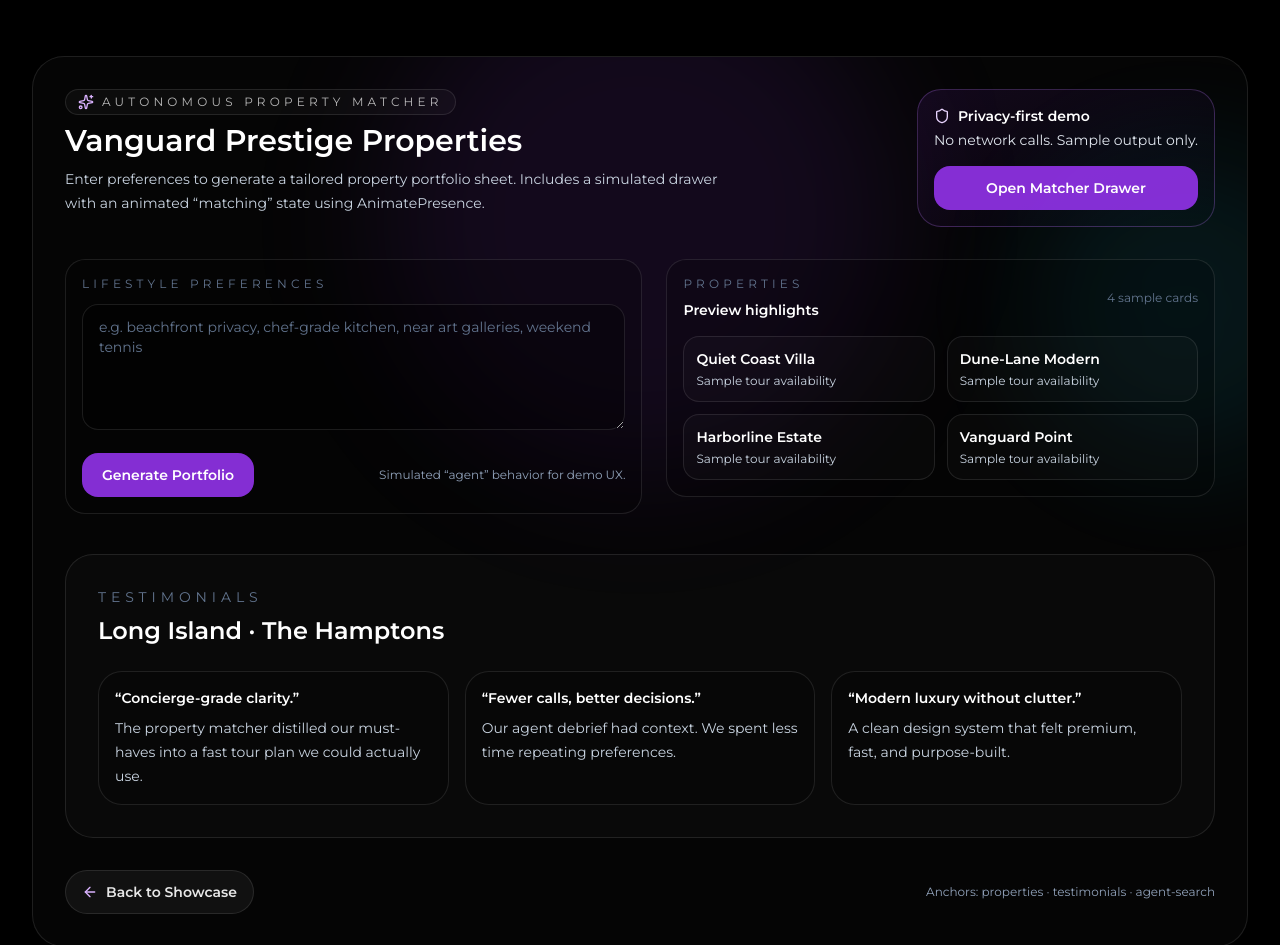
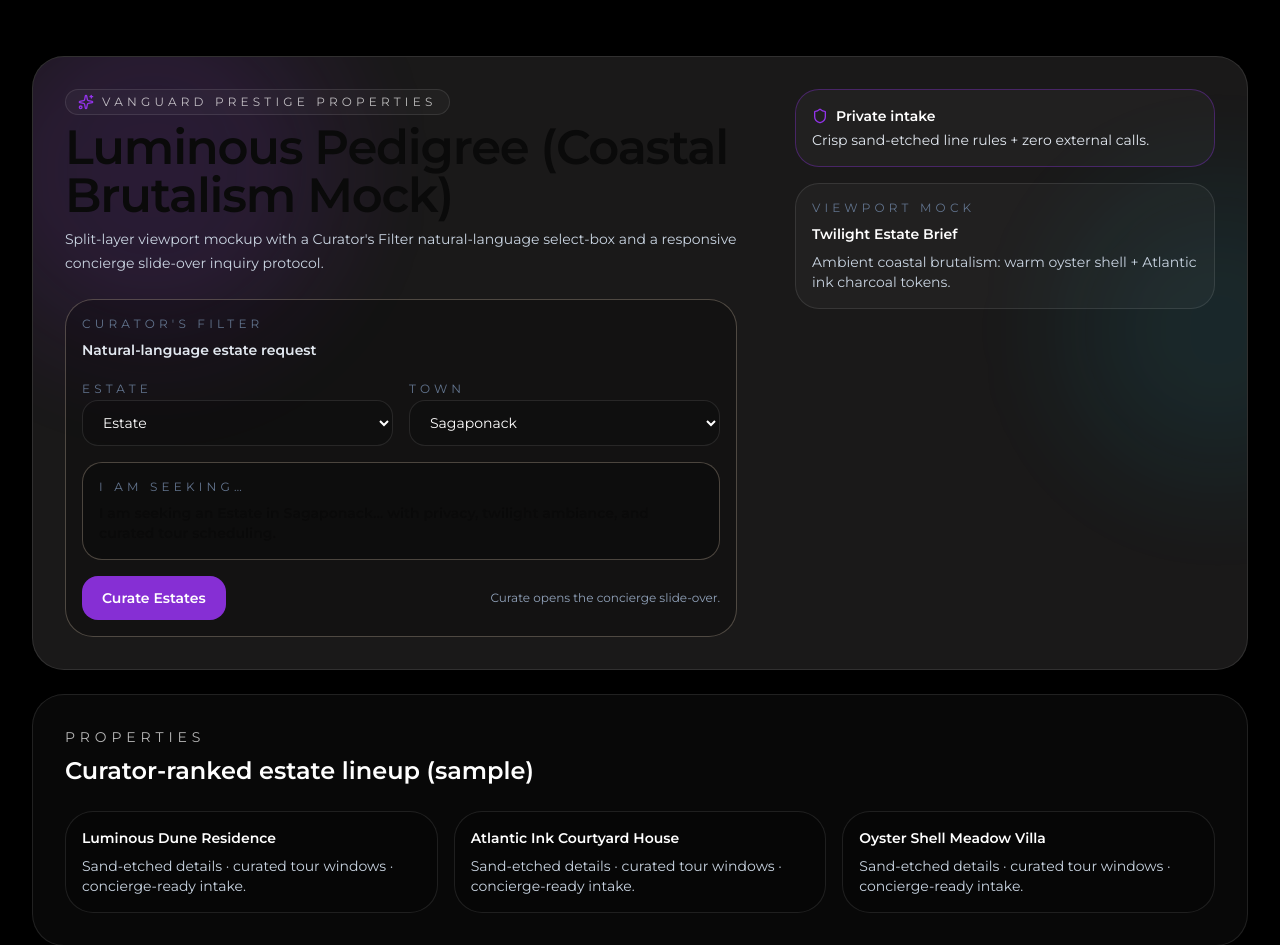
Before and after one commit to rickytechie/ricky-ransom-site, a Next.js app: page /portfolio/web-dev-projects/real-estate in a window 1280 px wide. Shown: the part 515-1460 px from the top of the page. Built offline with nearby package versions, Linux system fonts and the light colour scheme.

Commit message:
feat: implement high-fidelity interactive live design mockups for plumbing and real estate

```diff
--- a/app/portfolio/web-dev-projects/real-estate/page.tsx
+++ b/app/portfolio/web-dev-projects/real-estate/page.tsx
@@ -17,13 +17,13 @@ function BackToShowcase() {
   );
 }
 
-const subNav = [
+function SubNav() {
+  const items = [
     { id: "properties", label: "Properties" },
     { id: "testimonials", label: "Testimonials" },
     { id: "agent-search", label: "Agent Search" },
   ];
 
-function StickySubNav() {
   return (
     <nav className="sticky top-0 z-20 mt-6 rounded-[1.5rem] border border-white/10 bg-black/60 backdrop-blur-xl">
       <div className="flex flex-wrap items-center justify-between gap-3 px-4 py-3">
@@ -36,14 +36,15 @@ function StickySubNav() {
             <div className="text-sm font-semibold text-white">Sub-Route Navigation</div>
           </div>
         </div>
+
         <div className="flex flex-wrap gap-2">
-          {subNav.map((i) => (
+          {items.map((it) => (
             <a
-              key={i.id}
-              href={`#${i.id}`}
-              className="min-h-[44px] rounded-full border border-white/10 bg-white/[0.03] px-4 py-2 text-sm text-white/80 transition hover:bg-white/[0.06] hover:border-purple-400/30"
+              key={it.id}
+              href={`#${it.id}`}
+              className="min-h-[44px] rounded-full border border-white/10 bg-white/[0.03] px-4 py-2 text-sm text-white/80 transition hover:border-purple-400/30"
             >
-              {i.label}
+              {it.label}
             </a>
           ))}
         </div>
@@ -52,222 +53,208 @@ function StickySubNav() {
   );
 }
 
-function ParallaxBackdrop() {
+function ParallaxAmbient() {
   return (
     <div aria-hidden className="pointer-events-none absolute inset-0 overflow-hidden">
       <motion.div
-        className="absolute left-1/2 top-[-10%] h-[520px] w-[520px] -translate-x-1/2 rounded-full bg-[#9333ea]/10 blur-3xl"
-        initial={{ opacity: 0.6, y: 40 }}
-        whileInView={{ opacity: 1, y: -10 }}
-        viewport={{ once: true, margin: "-100px" }}
+        className="absolute left-[-5%] top-[-10%] h-[360px] w-[360px] rounded-full bg-[#9333ea]/15 blur-3xl"
+        initial={{ opacity: 0.5, y: 26 }}
+        whileInView={{ opacity: 0.9, y: -6 }}
+        viewport={{ once: true, margin: "-120px" }}
         transition={{ duration: 0.9, ease: "easeOut" }}
       />
       <motion.div
-        className="absolute -right-24 top-24 h-80 w-80 rounded-full bg-[#22d3ee]/10 blur-3xl"
-        initial={{ opacity: 0.4, y: 30 }}
-        whileInView={{ opacity: 0.9, y: -6 }}
-        viewport={{ once: true, margin: "-100px" }}
+        className="absolute right-[-10%] top-[22%] h-[300px] w-[300px] rounded-full bg-[#22d3ee]/10 blur-3xl"
+        initial={{ opacity: 0.35, y: 22 }}
+        whileInView={{ opacity: 0.8, y: -12 }}
+        viewport={{ once: true, margin: "-120px" }}
         transition={{ duration: 0.9, ease: "easeOut" }}
       />
     </div>
   );
 }
 
-function DrawerMatcher() {
+type CuratorConfig = {
+  estate: string;
+  town: string;
+};
+
+function CuratorsFilter() {
+  const [config, setConfig] = useState<CuratorConfig>({ estate: "Estate", town: "Sagaponack" });
+  const [thinking, setThinking] = useState(false);
   const [drawerOpen, setDrawerOpen] = useState(false);
-  const [preferences, setPreferences] = useState("");
-  const [thinking, setThinking] = useState(false);
-  const [result, setResult] = useState<string | null>(null);
+  const [output, setOutput] = useState<string | null>(null);
 
-  const prompt = useMemo(() => preferences.trim(), [preferences]);
+  const curatorQuery = useMemo(() => {
+    return `I am seeking an ${config.estate} in ${config.town}… with privacy, twilight ambiance, and curated tour scheduling.`;
+  }, [config]);
 
-  const run = async () => {
+  const curate = async () => {
     setThinking(true);
-    setResult(null);
-    await new Promise((r) => setTimeout(r, 700));
+    setOutput(null);
+    await new Promise((r) => setTimeout(r, 750));
 
-    const safe = prompt || "(no preferences provided)";
-    const text = `Tailored Property Portfolio (Sample)
-
-Matched preferences:
-- ${safe}
-
-Recommended homes (sample):
-1) Quiet Dune Estate — 5 bed · chef kitchen · private terraces
-2) Harborline Modern — 4 bed · gallery lounge · privacy-first access
-3) Coastline Vanguard — 6 bed · resort pool · late-summer events
-
-Viewing plan (sample):
-- Morning: 2 showings clustered by neighborhood
-- Afternoon: 1 in-depth tour + agent debrief
-
-Concierge next step (sample):
-- Book a call slot and confirm must-haves.`;
-
-    setResult(text);
+    setOutput(
+      `Curator's Filter Output (Sample)\n\nRequest:\n${curatorQuery}\n\nCurated Estates (sample):\n1) Luminous Dune Residence — 5 bed · sand-etched stonework · ocean-facing terraces\n2) Atlantic Ink Courtyard House — 4 bed · gallery lounge · private guest wing\n3) Oyster Shell Meadow Villa — 6 bed · pool pavilion · sunset viewing deck\n\nConcierge Inquiry Protocol (sample):\n- Confirm must-haves\n- Select 2 tour windows\n- Provide preferred contact time`
+    );
     setThinking(false);
+    setDrawerOpen(true);
   };
 
   return (
-    <div className="relative mt-8 overflow-hidden rounded-[2rem] border border-white/10 bg-white/[0.02] p-6 sm:p-8">
-      <ParallaxBackdrop />
+    <div className="relative mt-8 overflow-hidden rounded-[2rem] border border-white/10 bg-[#fbf6ee]/10 p-6 sm:p-8">
+      <ParallaxAmbient />
 
-      <div className="relative">
-        <div className="flex flex-col gap-4 lg:flex-row lg:items-start lg:justify-between">
+      <div className="relative flex flex-col gap-6 lg:flex-row lg:items-start lg:justify-between">
         <div className="max-w-2xl space-y-2">
           <div className="inline-flex items-center gap-2 rounded-full border border-white/10 bg-white/[0.03] px-3 py-1 text-xs uppercase tracking-[0.35em] text-white/70">
-              <Sparkles className="h-4 w-4 text-purple-300" />
-              Autonomous Property Matcher
-            </div>
-            <h1 className="text-3xl font-semibold text-white">Vanguard Prestige Properties</h1>
-            <p className="text-sm leading-6 text-slate-300">
-              Enter preferences to generate a tailored property portfolio sheet. Includes a simulated drawer with an
-              animated “matching” state using AnimatePresence.
-            </p>
+            <Sparkles className="h-4 w-4 text-[#9333ea]" />
+            Vanguard Prestige Properties
           </div>
 
-          <div className="rounded-[1.5rem] border border-purple-400/25 bg-gradient-to-br from-[#9333ea]/10 to-transparent p-4">
-            <div className="flex items-center gap-2">
-              <Shield className="h-4 w-4 text-purple-200" />
-              <span className="text-sm font-semibold text-white">Privacy-first demo</span>
-            </div>
-            <div className="mt-1 text-sm text-slate-200">No network calls. Sample output only.</div>
-            <button
-              type="button"
-              onClick={() => setDrawerOpen((v) => !v)}
-              className="mt-4 min-h-[44px] w-full rounded-2xl bg-[#9333ea]/90 px-4 py-3 text-sm font-semibold text-white transition hover:bg-[#9333ea]"
+          <h1 className="text-3xl font-semibold tracking-tight text-[#0a0a0a] sm:text-5xl dark:text-white">
+            Luminous Pedigree (Coastal Brutalism Mock)
+          </h1>
+
+          <p className="text-sm leading-6 text-slate-300">
+            Split-layer viewport mockup with a Curator's Filter natural-language select-box and a responsive concierge
+            slide-over inquiry protocol.
+          </p>
+
+          <div className="mt-6 rounded-[1.75rem] border border-[#d9c7b0]/30 bg-[#000000]/25 p-4">
+            <div className="text-xs uppercase tracking-[0.35em] text-slate-500">Curator's Filter</div>
+            <div className="mt-2 text-sm font-semibold text-slate-200">Natural-language estate request</div>
+
+            <div className="mt-4 grid gap-4 sm:grid-cols-2">
+              <label className="space-y-2">
+                <span className="text-xs uppercase tracking-[0.35em] text-slate-500">Estate</span>
+                <select
+                  value={config.estate}
+                  onChange={(e) => setConfig((s) => ({ ...s, estate: e.target.value }))}
+                  className="w-full min-h-[44px] rounded-2xl border border-white/10 bg-black/20 px-4 py-3 text-sm text-white outline-none focus:border-[#9333ea]/50"
                 >
-              {drawerOpen ? "Close Matcher Drawer" : "Open Matcher Drawer"}
-            </button>
-          </div>
+                  <option>Estate</option>
+                  <option>Coastal Villa</option>
+                  <option>Courtyard House</option>
+                </select>
+              </label>
+
+              <label className="space-y-2">
+                <span className="text-xs uppercase tracking-[0.35em] text-slate-500">Town</span>
+                <select
+                  value={config.town}
+                  onChange={(e) => setConfig((s) => ({ ...s, town: e.target.value }))}
+                  className="w-full min-h-[44px] rounded-2xl border border-white/10 bg-black/20 px-4 py-3 text-sm text-white outline-none focus:border-[#9333ea]/50"
+                >
+                  <option>Sagaponack</option>
+                  <option>East Hampton</option>
+                  <option>Water Mill</option>
+                  <option>Bridgehampton</option>
+                </select>
+              </label>
             </div>
 
-        <div className="mt-8 grid gap-6 lg:grid-cols-[1fr_0.95fr]">
-          <section id="agent-search" className="space-y-4">
-            <div className="rounded-[1.25rem] border border-white/10 bg-black/20 p-4">
-              <div className="text-xs uppercase tracking-[0.35em] text-slate-500">Lifestyle preferences</div>
-              <textarea
-                value={preferences}
-                onChange={(e) => setPreferences(e.target.value)}
-                rows={5}
-                placeholder="e.g. beachfront privacy, chef-grade kitchen, near art galleries, weekend tennis"
-                className="mt-3 w-full rounded-2xl border border-white/10 bg-black/30 px-4 py-3 text-sm text-white outline-none placeholder:text-slate-500 focus:border-purple-400/40"
-              />
+            <div className="mt-4 rounded-[1.25rem] border border-[#d9c7b0]/30 bg-[#000000]/30 p-4">
+              <div className="text-xs uppercase tracking-[0.35em] text-slate-500">I am seeking…</div>
+              <div className="mt-2 text-sm font-semibold text-[#0a0a0a] dark:text-white">{curatorQuery}</div>
+            </div>
 
             <div className="mt-4 flex flex-col gap-3 sm:flex-row sm:items-center sm:justify-between">
               <button
                 type="button"
-                  onClick={run}
+                onClick={curate}
                 disabled={thinking}
-                  className="min-h-[44px] inline-flex w-full items-center justify-center gap-2 rounded-2xl bg-[#9333ea]/90 px-5 py-3 text-sm font-semibold text-white transition hover:bg-[#9333ea] disabled:cursor-not-allowed disabled:opacity-60 sm:w-auto"
+                className="min-h-[44px] w-full rounded-2xl bg-[#9333ea]/90 px-5 py-3 text-sm font-semibold text-white transition hover:bg-[#9333ea] disabled:cursor-not-allowed disabled:opacity-60 sm:w-auto"
               >
-                  {thinking ? "Matching…" : "Generate Portfolio"}
+                {thinking ? "Curating…" : "Curate Estates"}
               </button>
-                <div className="text-xs text-slate-400">Simulated “agent” behavior for demo UX.</div>
+              <div className="text-xs text-slate-400">Curate opens the concierge slide-over.</div>
             </div>
-            </div>
-          </section>
-
-          <aside id="properties" className="space-y-4">
-            <div className="rounded-[1.25rem] border border-white/10 bg-black/20 p-4">
-              <div className="flex items-center justify-between gap-3">
-                <div>
-                  <div className="text-xs uppercase tracking-[0.35em] text-slate-500">Properties</div>
-                  <div className="mt-2 text-sm font-semibold text-white">Preview highlights</div>
-                </div>
-                <div className="text-xs text-slate-500">4 sample cards</div>
-              </div>
-
-              <div className="mt-4 grid gap-3 sm:grid-cols-2">
-                {["Quiet Coast Villa", "Dune-Lane Modern", "Harborline Estate", "Vanguard Point"].map((name) => (
-                  <div
-                    key={name}
-                    className="rounded-2xl border border-white/10 bg-white/[0.02] p-3"
-                  >
-                    <div className="text-sm font-semibold text-white">{name}</div>
-                    <div className="mt-1 text-xs text-slate-300">Sample tour availability</div>
-                  </div>
-                ))}
           </div>
         </div>
 
-            <AnimatePresence mode="wait">
-              {drawerOpen ? (
-                <motion.div
-                  key="drawer"
-                  initial={{ opacity: 0, height: 0 }}
-                  animate={{ opacity: 1, height: "auto" }}
-                  exit={{ opacity: 0, height: 0 }}
-                  transition={{ duration: 0.28, ease: "easeOut" }}
-                  className="rounded-[1.25rem] border border-purple-400/25 bg-gradient-to-br from-[#9333ea]/12 to-transparent p-4"
-                >
+        <div className="lg:w-[420px]">
+          <div className="rounded-[1.5rem] border border-[#9333ea]/35 bg-white/[0.03] p-4">
             <div className="flex items-center gap-2">
-                    <Building2 className="h-4 w-4 text-purple-200" />
-                    <div>
-                      <div className="text-xs uppercase tracking-[0.35em] text-white/70">Matcher Drawer</div>
-                      <div className="text-sm font-semibold text-white">Portfolio sheet</div>
+              <Shield className="h-4 w-4 text-[#9333ea]" />
+              <span className="text-sm font-semibold text-white">Private intake</span>
+            </div>
+            <div className="mt-1 text-sm text-slate-200">Crisp sand-etched line rules + zero external calls.</div>
+          </div>
+
+          <div className="mt-4 rounded-[1.5rem] border border-white/10 bg-white/[0.03] p-4">
+            <div className="text-xs uppercase tracking-[0.35em] text-slate-500">Viewport mock</div>
+            <div className="mt-2 text-sm font-semibold text-white">Twilight Estate Brief</div>
+            <div className="mt-2 text-sm text-slate-300">
+              Ambient coastal brutalism: warm oyster shell + Atlantic ink charcoal tokens.
+            </div>
+          </div>
         </div>
       </div>
 
-                  <div className="mt-3 min-h-[140px]">
-                    {thinking ? (
-                      <div className="space-y-3">
-                        <div className="h-3 w-3/4 animate-pulse rounded bg-white/10" />
-                        <div className="h-3 w-2/3 animate-pulse rounded bg-white/10" />
-                        <div className="h-3 w-5/6 animate-pulse rounded bg-white/10" />
-                        <div className="mt-3 text-xs text-slate-200">Optimizing matches…</div>
+      <AnimatePresence>
+        {drawerOpen ? (
+          <motion.div
+            className="fixed inset-0 z-50"
+            initial={{ opacity: 0 }}
+            animate={{ opacity: 1 }}
+            exit={{ opacity: 0 }}
+          >
+            <button
+              type="button"
+              aria-label="Close concierge inquiry"
+              className="absolute inset-0 min-h-screen w-full bg-black/60 backdrop-blur-sm"
+              onClick={() => setDrawerOpen(false)}
+            />
+
+            <motion.aside
+              initial={{ x: "100%" }}
+              animate={{ x: 0 }}
+              exit={{ x: "100%" }}
+              transition={{ type: "spring", stiffness: 220, damping: 28 }}
+              className="absolute right-0 top-0 h-full w-full max-w-md border-l border-white/10 bg-black/85 backdrop-blur-xl"
+            >
+              <div className="flex items-center justify-between gap-3 border-b border-white/10 px-5 py-4">
+                <div>
+                  <div className="text-xs uppercase tracking-[0.35em] text-slate-500">Concierge</div>
+                  <div className="text-sm font-semibold text-white">Private inquiry protocol</div>
                 </div>
-                    ) : (
-                      <pre className="whitespace-pre-wrap font-mono text-xs leading-relaxed text-slate-200">
-                        {result || "Open drawer + click Generate Portfolio to render the sample sheet."}
+                <button
+                  type="button"
+                  onClick={() => setDrawerOpen(false)}
+                  className="min-h-[44px] rounded-2xl border border-white/10 bg-white/[0.03] px-4 py-2 text-sm text-white/90 transition hover:bg-white/[0.06]"
+                >
+                  Close
+                </button>
+              </div>
+
+              <div className="h-[calc(100%-72px)] overflow-y-auto px-5 py-5">
+                <div className="rounded-[1.5rem] border border-[#9333ea]/30 bg-[#000000]/40 p-4">
+                  <div className="text-xs uppercase tracking-[0.35em] text-slate-500">Concierge steps</div>
+                  <div className="mt-2 text-sm font-semibold text-white">What we’ll ask next (sample)</div>
+                  <div className="mt-2 text-sm text-slate-300">
+                    Confirm must-haves · select tour windows · provide preferred contact time.
+                  </div>
+                </div>
+
+                <div className="mt-4 rounded-[1.5rem] border border-white/10 bg-white/[0.03] p-4">
+                  <div className="text-xs uppercase tracking-[0.35em] text-slate-500">Curator output</div>
+                  <pre className="mt-2 whitespace-pre-wrap font-mono text-xs leading-relaxed text-slate-200">
+                    {thinking ? "Synthesizing concierge protocol…" : output || "Curate Estates to render the concierge protocol."}
                   </pre>
-                    )}
                 </div>
+              </div>
+            </motion.aside>
           </motion.div>
         ) : null}
       </AnimatePresence>
-          </aside>
-        </div>
-
-        <div id="testimonials" className="mt-10 rounded-[1.75rem] border border-white/10 bg-white/[0.02] p-6 sm:p-8">
-          <div className="text-sm uppercase tracking-[0.35em] text-slate-500">Testimonials</div>
-          <div className="mt-2 text-2xl font-semibold text-white">Long Island · The Hamptons</div>
-
-          <div className="mt-6 grid gap-4 md:grid-cols-3">
-            {[
-              {
-                title: "“Concierge-grade clarity.”",
-                body: "The property matcher distilled our must-haves into a fast tour plan we could actually use.",
-              },
-              {
-                title: "“Fewer calls, better decisions.”",
-                body: "Our agent debrief had context. We spent less time repeating preferences.",
-              },
-              {
-                title: "“Modern luxury without clutter.”",
-                body: "A clean design system that felt premium, fast, and purpose-built.",
-              },
-            ].map((c) => (
-              <div key={c.title} className="rounded-[1.5rem] border border-white/10 bg-black/20 p-4">
-                <div className="text-sm font-semibold text-white">{c.title}</div>
-                <div className="mt-2 text-sm leading-6 text-slate-300">{c.body}</div>
-              </div>
-            ))}
-          </div>
-        </div>
-
-        <div className="mt-8 flex flex-col gap-3 md:flex-row md:items-center md:justify-between">
-          <BackToShowcase />
-          <div className="text-xs text-slate-400">Anchors: properties · testimonials · agent-search</div>
-        </div>
-      </div>
     </div>
   );
 }
 
 export default function RealEstateShowcasePage() {
   return (
-    <main className="min-h-screen bg-black text-white">
+    <main className="min-h-screen bg-[#000000] text-white">
       <div className="mx-auto w-full max-w-7xl px-4 py-10 sm:px-8">
         <div className="flex flex-col gap-6">
           <div>
@@ -277,21 +264,71 @@ export default function RealEstateShowcasePage() {
           <header className="relative overflow-hidden rounded-[2.5rem] border border-white/10 bg-white/[0.03] p-6 sm:p-10">
             <div aria-hidden className="absolute -top-24 -right-24 h-64 w-64 rounded-full bg-[#9333ea]/15 blur-2xl" />
             <div aria-hidden className="absolute -bottom-24 -left-24 h-64 w-64 rounded-full bg-[#22d3ee]/10 blur-2xl" />
+
             <div className="relative">
               <div className="inline-flex items-center gap-2 rounded-full border border-white/10 bg-[#9333ea]/10 px-3 py-1 text-xs uppercase tracking-[0.35em] text-purple-200">
-                <span>Vanguard Prestige Properties</span>
+                <span>Web Dev Showcase</span>
               </div>
-              <h1 className="mt-4 text-4xl font-semibold tracking-tight sm:text-5xl">Real Estate Showcase</h1>
+
+              <h1 className="mt-4 text-4xl font-semibold tracking-tight sm:text-5xl">Vanguard Prestige Properties</h1>
               <p className="mt-4 max-w-3xl text-slate-300">
-                Elegant cream + deep charcoal minimalist theme with smooth parallax layers on property layouts.
-                Includes an Autonomous Property Matcher drawer powered by AnimatePresence.
+                Coastal Brutalism mockup with a natural-language Curator's Filter and a slide-over concierge inquiry protocol.
               </p>
             </div>
           </header>
 
-          <StickySubNav />
+          <SubNav />
 
-          <DrawerMatcher />
+          <div id="agent-search">
+            <CuratorsFilter />
+          </div>
+
+          <section id="properties" className="rounded-[2rem] border border-white/10 bg-white/[0.03] p-6 sm:p-8">
+            <div className="text-sm uppercase tracking-[0.35em] text-white/70">Properties</div>
+            <div className="mt-2 text-2xl font-semibold text-white">Curator-ranked estate lineup (sample)</div>
+
+            <div className="mt-6 grid gap-4 sm:grid-cols-2 lg:grid-cols-3">
+              {["Luminous Dune Residence", "Atlantic Ink Courtyard House", "Oyster Shell Meadow Villa"].map((name) => (
+                <div key={name} className="rounded-[1.75rem] border border-white/10 bg-black/25 p-4">
+                  <div className="text-sm font-semibold text-white">{name}</div>
+                  <div className="mt-2 text-sm text-slate-300">
+                    Sand-etched details · curated tour windows · concierge-ready intake.
+                  </div>
+                </div>
+              ))}
+            </div>
+          </section>
+
+          <section id="testimonials" className="rounded-[2rem] border border-white/10 bg-white/[0.02] p-6 sm:p-8">
+            <div className="text-sm uppercase tracking-[0.35em] text-slate-500">Testimonials</div>
+            <div className="mt-2 text-2xl font-semibold text-white">Long Island · The Hamptons</div>
+
+            <div className="mt-6 grid gap-4 md:grid-cols-3">
+              {[
+                {
+                  title: "“Coastal brutalism, but premium.”",
+                  body: "The curator flow made our must-haves tangible, fast. The slide-over inquiry was immediately usable.",
+                },
+                {
+                  title: "“Twilight brief clarity.”",
+                  body: "Tokens and line rules felt deliberate—like a real platform for serious buyers.",
+                },
+                {
+                  title: "“Fewer back-and-forths.”",
+                  body: "We moved from preferences to tour windows with almost no friction.",
+                },
+              ].map((c) => (
+                <div key={c.title} className="rounded-[1.5rem] border border-white/10 bg-black/20 p-4">
+                  <div className="text-sm font-semibold text-white">{c.title}</div>
+                  <div className="mt-2 text-sm leading-6 text-slate-300">{c.body}</div>
+                </div>
+              ))}
+            </div>
+          </section>
+
+          <div className="mt-8">
+            <BackToShowcase />
+          </div>
         </div>
       </div>
     </main>
```
Lines whose indentation alone changed are shown as unchanged.
